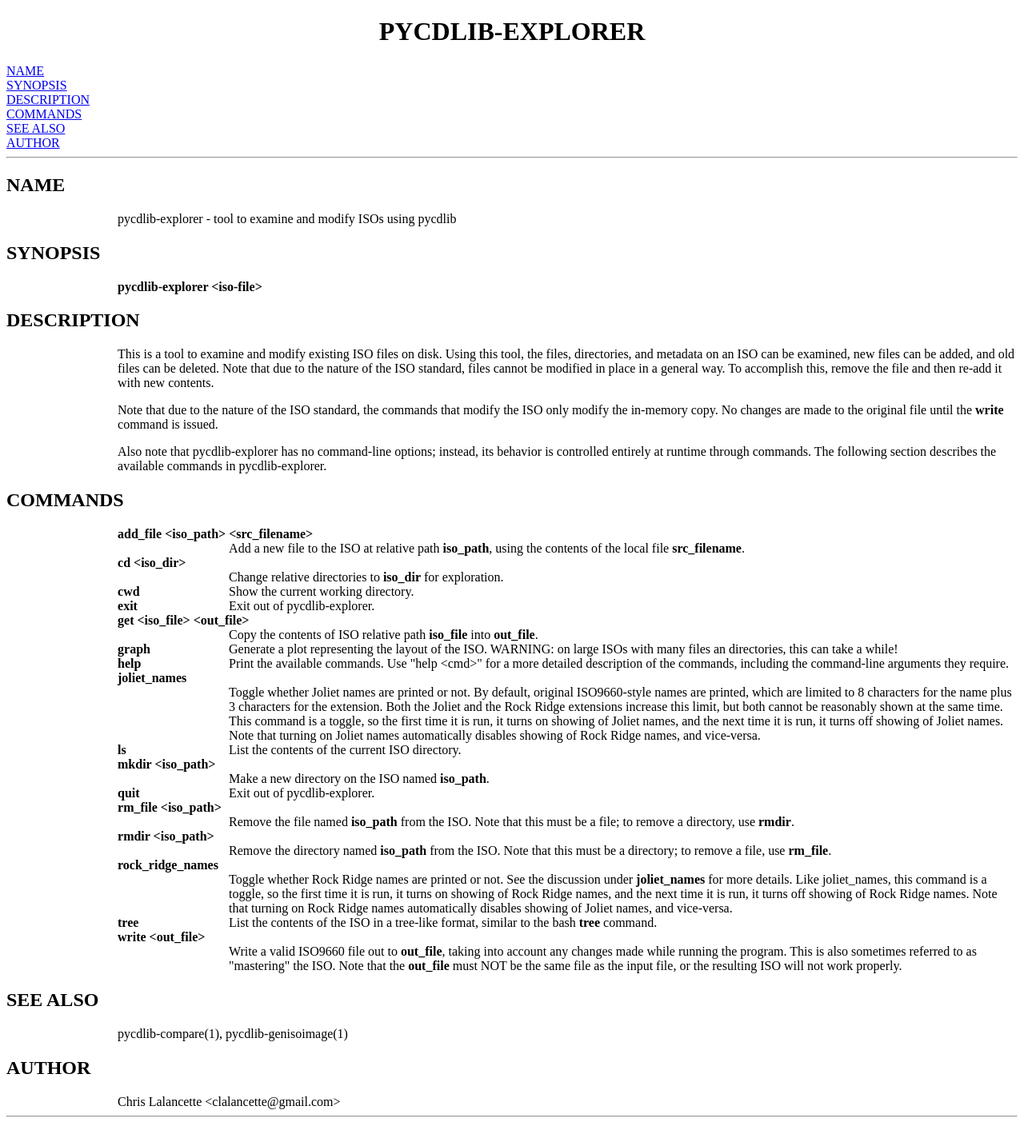
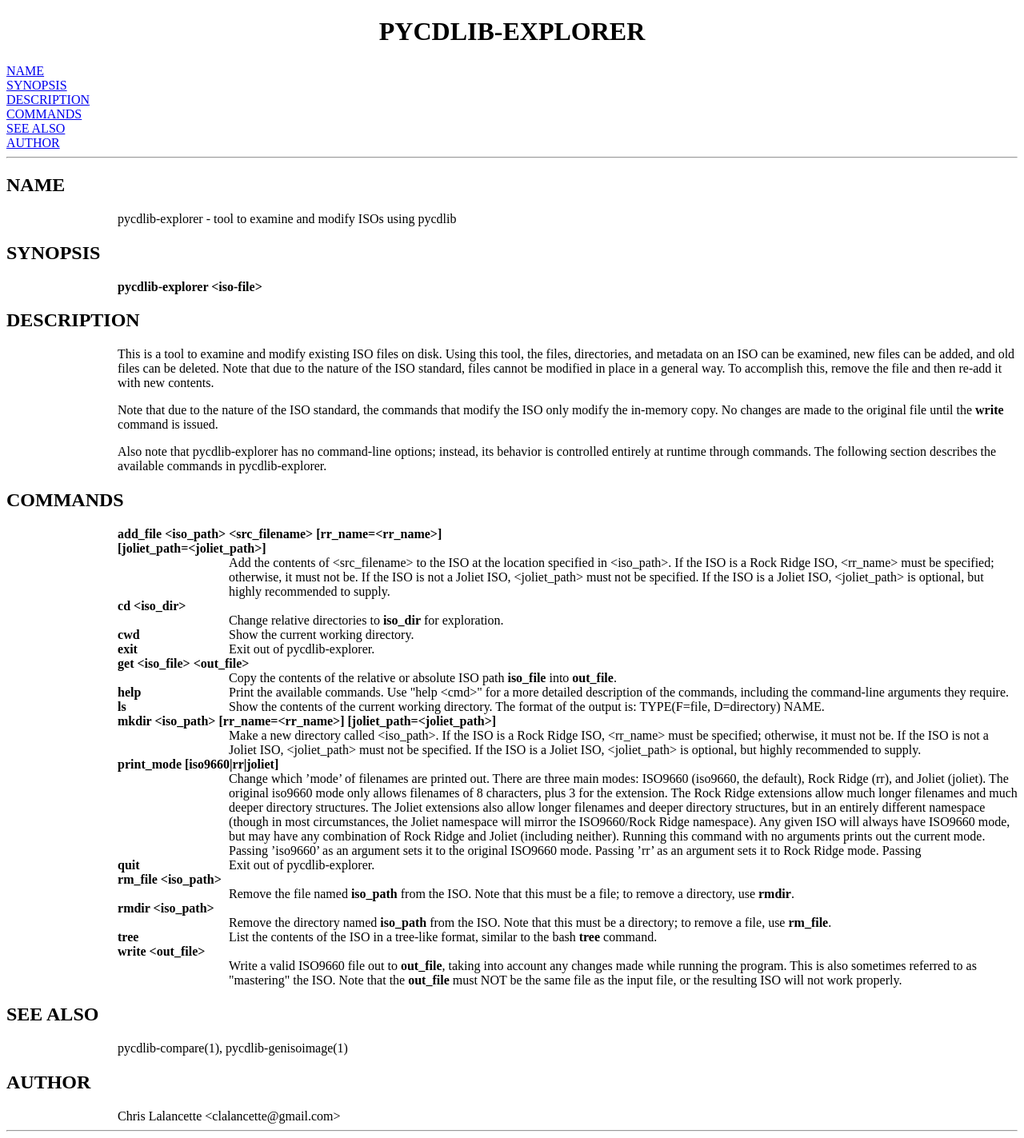
Before and after one commit to clalancette/pycdlib, a Jekyll site: the page docs/pycdlib-explorer.html, which Jekyll copies as it is, in a window 1280 px wide. Shown: the whole page at 80% size. Built offline with Jekyll 4.4.1, drawn with Linux system fonts in a browser that asks for light colours.

Commit message:
Update the man pages for the tools.
Signed-off-by: Chris Lalancette <clalancette@gmail.com>

```diff
--- a/docs/pycdlib-explorer.html
+++ b/docs/pycdlib-explorer.html
@@ -1,5 +1,5 @@
 <!-- Creator     : groff version 1.22.3 -->
-<!-- CreationDate: Tue Nov 14 21:48:37 2017 -->
+<!-- CreationDate: Sun Nov 19 10:16:28 2017 -->
 <!DOCTYPE html PUBLIC "-//W3C//DTD HTML 4.01 Transitional//EN"
 "http://www.w3.org/TR/html4/loose.dtd">
 <html>
@@ -80,11 +80,18 @@ pycdlib-explorer.</p>
 
 
 <p style="margin-left:11%; margin-top: 1em"><b>add_file
-&lt;iso_path&gt; &lt;src_filename&gt;</b></p>
+&lt;iso_path&gt; &lt;src_filename&gt;
+[rr_name=&lt;rr_name&gt;] <br>
+[joliet_path=&lt;joliet_path&gt;]</b></p>
 
-<p style="margin-left:22%;">Add a new file to the ISO at
-relative path <b>iso_path</b>, using the contents of the
-local file <b>src_filename</b>.</p>
+<p style="margin-left:22%;">Add the contents of
+&lt;src_filename&gt; to the ISO at the location specified in
+&lt;iso_path&gt;. If the ISO is a Rock Ridge ISO,
+&lt;rr_name&gt; must be specified; otherwise, it must not
+be. If the ISO is not a Joliet ISO, &lt;joliet_path&gt; must
+not be specified. If the ISO is a Joliet ISO,
+&lt;joliet_path&gt; is optional, but highly recommended to
+supply.</p>
 
 <p style="margin-left:11%;"><b>cd &lt;iso_dir&gt;</b></p>
 
@@ -124,31 +131,19 @@ local file <b>src_filename</b>.</p>
 <p style="margin-left:11%;"><b>get &lt;iso_file&gt;
 &lt;out_file&gt;</b></p>
 
-<p style="margin-left:22%;">Copy the contents of ISO
-relative path <b>iso_file</b> into <b>out_file</b>.</p>
+<p style="margin-left:22%;">Copy the contents of the
+relative or absolute ISO path <b>iso_file</b> into
+<b>out_file</b>.</p>
 
 <table width="100%" border="0" rules="none" frame="void"
        cellspacing="0" cellpadding="0">
 <tr valign="top" align="left">
 <td width="11%"></td>
-<td width="7%">
-
-
-<p><b>graph</b></p></td>
-<td width="4%"></td>
-<td width="78%">
-
-
-<p>Generate a plot representing the layout of the ISO.
-WARNING: on large ISOs with many files an directories, this
-can take a while!</p></td></tr>
-<tr valign="top" align="left">
-<td width="11%"></td>
-<td width="7%">
+<td width="6%">
 
 
 <p><b>help</b></p></td>
-<td width="4%"></td>
+<td width="5%"></td>
 <td width="78%">
 
 
@@ -156,44 +151,52 @@ can take a while!</p></td></tr>
 &lt;cmd&gt;&quot; for a more detailed description of the
 commands, including the command-line arguments they
 require.</p> </td></tr>
-</table>
-
-<p style="margin-left:11%;"><b>joliet_names</b></p>
-
-<p style="margin-left:22%;">Toggle whether Joliet names are
-printed or not. By default, original ISO9660-style names are
-printed, which are limited to 8 characters for the name plus
-3 characters for the extension. Both the Joliet and the Rock
-Ridge extensions increase this limit, but both cannot be
-reasonably shown at the same time. This command is a toggle,
-so the first time it is run, it turns on showing of Joliet
-names, and the next time it is run, it turns off showing of
-Joliet names. Note that turning on Joliet names
-automatically disables showing of Rock Ridge names, and
-vice-versa.</p>
-
-<table width="100%" border="0" rules="none" frame="void"
-       cellspacing="0" cellpadding="0">
 <tr valign="top" align="left">
 <td width="11%"></td>
-<td width="3%">
+<td width="6%">
 
 
 <p><b>ls</b></p></td>
-<td width="8%"></td>
-<td width="72%">
+<td width="5%"></td>
+<td width="78%">
 
 
-<p>List the contents of the current ISO directory.</p></td>
-<td width="6%">
-</td></tr>
+<p>Show the contents of the current working directory. The
+format of the output is: TYPE(F=file, D=directory) NAME.</p></td></tr>
 </table>
 
-<p style="margin-left:11%;"><b>mkdir
-&lt;iso_path&gt;</b></p>
+<p style="margin-left:11%;"><b>mkdir &lt;iso_path&gt;
+[rr_name=&lt;rr_name&gt;]
+[joliet_path=&lt;joliet_path&gt;]</b></p>
 
-<p style="margin-left:22%;">Make a new directory on the ISO
-named <b>iso_path</b>.</p>
+<p style="margin-left:22%;">Make a new directory called
+&lt;iso_path&gt;. If the ISO is a Rock Ridge ISO,
+&lt;rr_name&gt; must be specified; otherwise, it must not
+be. If the ISO is not a Joliet ISO, &lt;joliet_path&gt; must
+not be specified. If the ISO is a Joliet ISO,
+&lt;joliet_path&gt; is optional, but highly recommended to
+supply.</p>
+
+<p style="margin-left:11%;"><b>print_mode
+[iso9660|rr|joliet]</b></p>
+
+<p style="margin-left:22%;">Change which &rsquo;mode&rsquo;
+of filenames are printed out. There are three main modes:
+ISO9660 (iso9660, the default), Rock Ridge (rr), and Joliet
+(joliet). The original iso9660 mode only allows filenames of
+8 characters, plus 3 for the extension. The Rock Ridge
+extensions allow much longer filenames and much deeper
+directory structures. The Joliet extensions also allow
+longer filenames and deeper directory structures, but in an
+entirely different namespace (though in most circumstances,
+the Joliet namespace will mirror the ISO9660/Rock Ridge
+namespace). Any given ISO will always have ISO9660 mode, but
+may have any combination of Rock Ridge and Joliet (including
+neither). Running this command with no arguments prints out
+the current mode. Passing &rsquo;iso9660&rsquo; as an
+argument sets it to the original ISO9660 mode. Passing
+&rsquo;rr&rsquo; as an argument sets it to Rock Ridge mode.
+Passing</p>
 
 <table width="100%" border="0" rules="none" frame="void"
        cellspacing="0" cellpadding="0">
@@ -225,17 +228,6 @@ to remove a directory, use <b>rmdir</b>.</p>
 <p style="margin-left:22%;">Remove the directory named
 <b>iso_path</b> from the ISO. Note that this must be a
 directory; to remove a file, use <b>rm_file</b>.</p>
-
-<p style="margin-left:11%;"><b>rock_ridge_names</b></p>
-
-<p style="margin-left:22%;">Toggle whether Rock Ridge names
-are printed or not. See the discussion under
-<b>joliet_names</b> for more details. Like joliet_names,
-this command is a toggle, so the first time it is run, it
-turns on showing of Rock Ridge names, and the next time it
-is run, it turns off showing of Rock Ridge names. Note that
-turning on Rock Ridge names automatically disables showing
-of Joliet names, and vice-versa.</p>
 
 <table width="100%" border="0" rules="none" frame="void"
        cellspacing="0" cellpadding="0">
--- a/docs/pycdlib-genisoimage.html
+++ b/docs/pycdlib-genisoimage.html
@@ -1,5 +1,5 @@
 <!-- Creator     : groff version 1.22.3 -->
-<!-- CreationDate: Tue Nov 14 21:48:37 2017 -->
+<!-- CreationDate: Sun Nov 19 10:16:28 2017 -->
 <!DOCTYPE html PUBLIC "-//W3C//DTD HTML 4.01 Transitional//EN"
 "http://www.w3.org/TR/html4/loose.dtd">
 <html>
```
